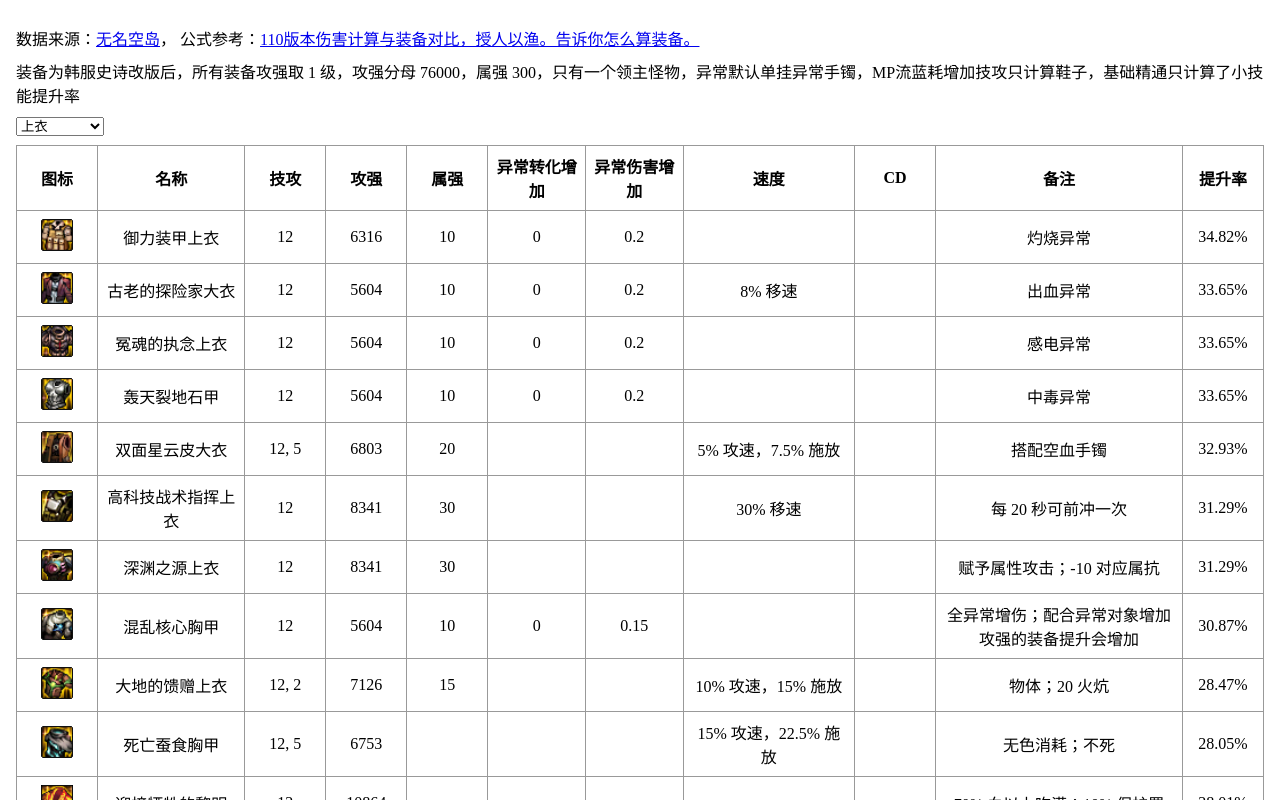
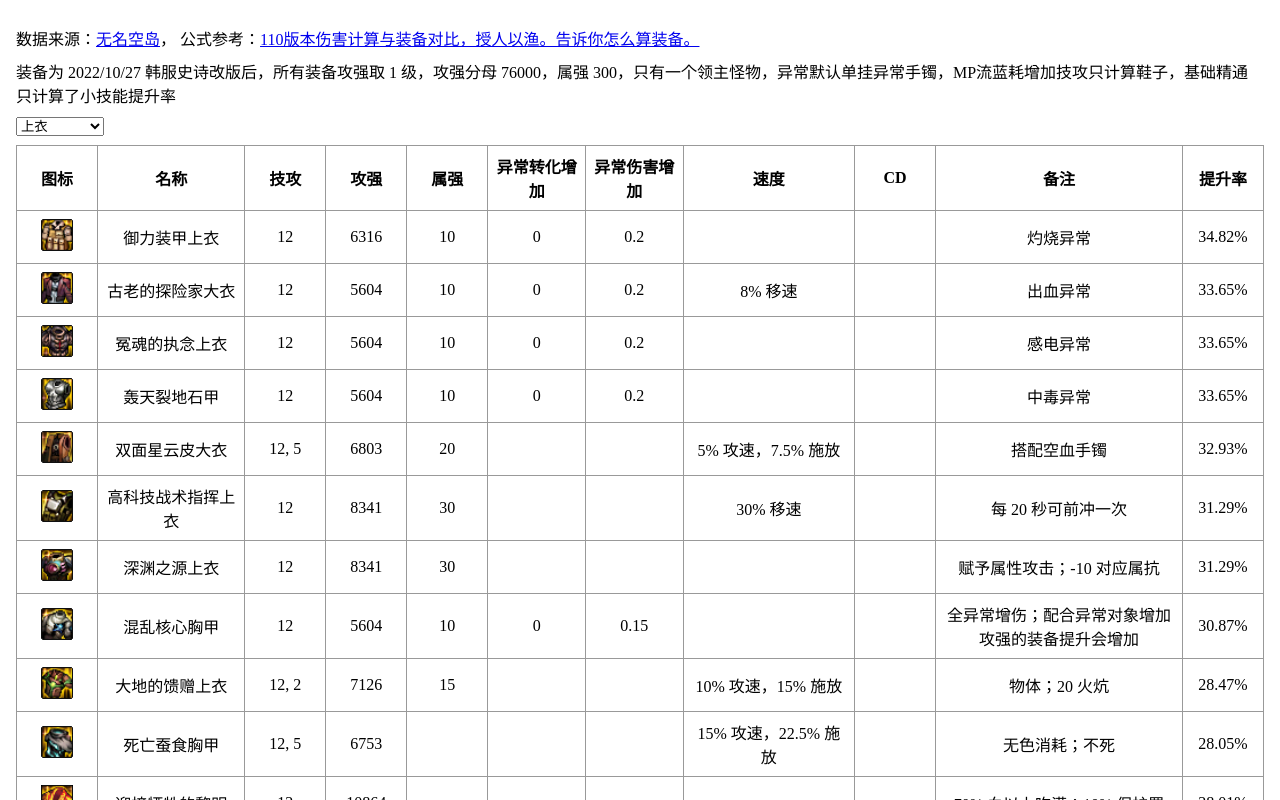
Before and after one commit to Gu-Miao/dnf-105ss, a React (Vite) app: page / in a window 1280 px wide. Shown: the top 800 px of the page. Built offline with nearby package versions, Linux system fonts and the light colour scheme.

Commit message:
Update description

```diff
--- a/src/App.tsx
+++ b/src/App.tsx
@@ -35,7 +35,7 @@ function App() {
         </a>
       </p>
       <p>
-        装备为韩服史诗改版后，所有装备攻强取 1 级，攻强分母 {ATTACK_ENHANCE_ARG}，属强{' '}
+        装备为 2022/10/27 韩服史诗改版后，所有装备攻强取 1 级，攻强分母 {ATTACK_ENHANCE_ARG}，属强{' '}
         {ELEMENT_ENHANCEMENT}
         ，只有一个领主怪物，异常默认单挂异常手镯，MP流蓝耗增加技攻只计算鞋子，基础精通只计算了小技能提升率
       </p>
```
Also changed, not shown: 1 other file (tests, documents, lock files or other folders).
